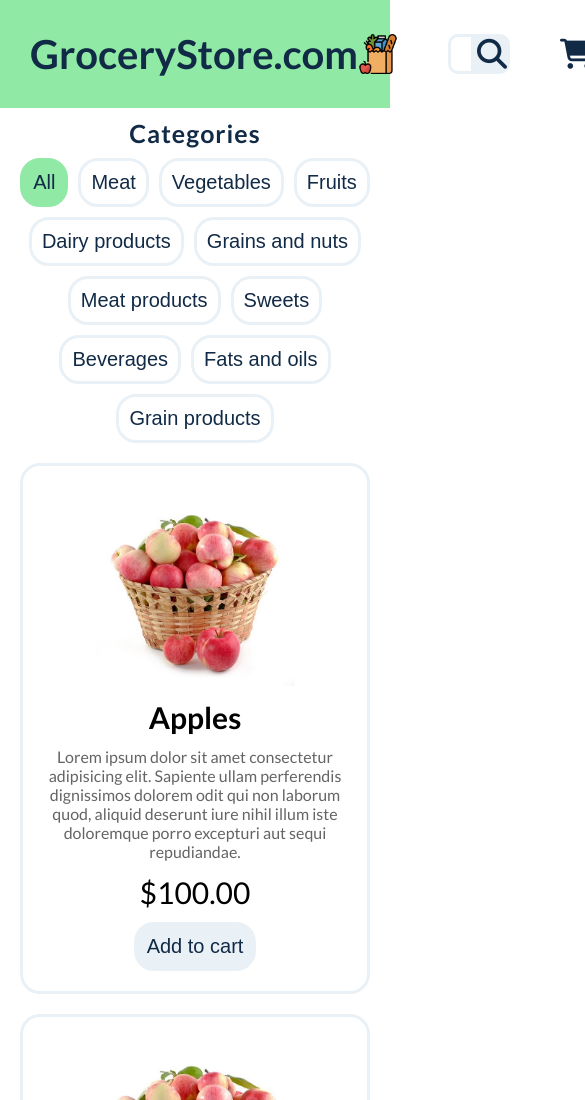
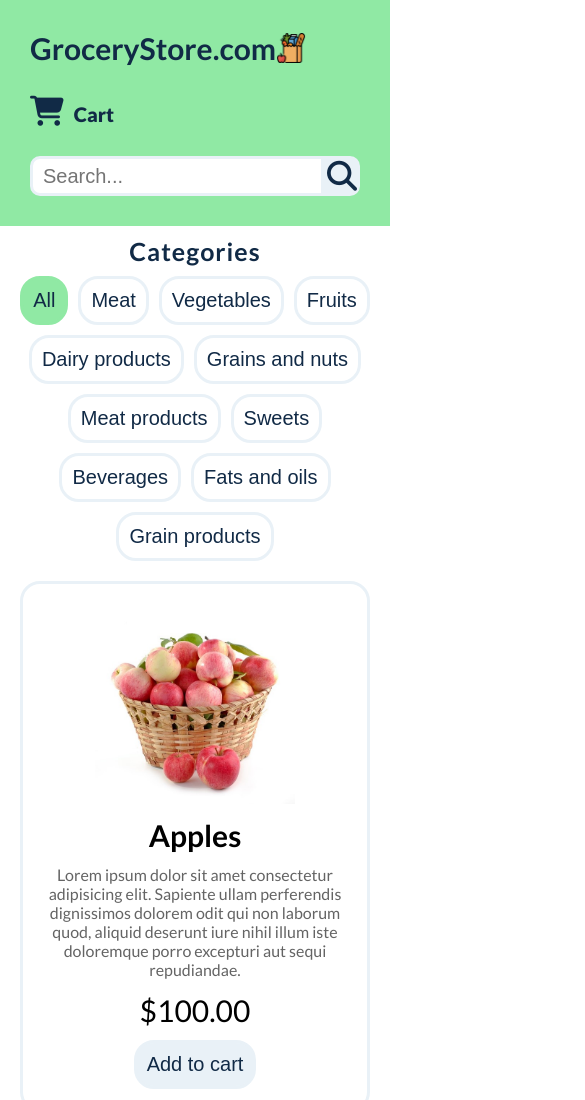
Before and after one commit to ajdachoo/fake-grocery-online-store, a plain HTML site: page index.html in a window 390 px wide. Shown: the top 1100 px of the page, 585 px wide, since content can reach past the window. Drawn offline with Linux system fonts and the light colour scheme.

Commit message:
Adding responsive styles

```diff
--- a/styles.css
+++ b/styles.css
@@ -230,8 +230,29 @@ nav {
         border: none;
         border-radius: 0;
     }
+
+    .products {
+        padding: 2rem;
+    }
 }
 
 @media screen and (max-width: 900px) {
+    .header-title {
+        font-size: 3rem;
+    }
 
+    .header-icon {
+        height: 3rem;
+    }
 }
+
+@media screen and (max-width: 800px) {
+    nav {
+        flex-wrap: wrap;
+        gap: 3rem;
+    }
+
+    .search-bar {
+        order: 1;
+    }
+}
```
